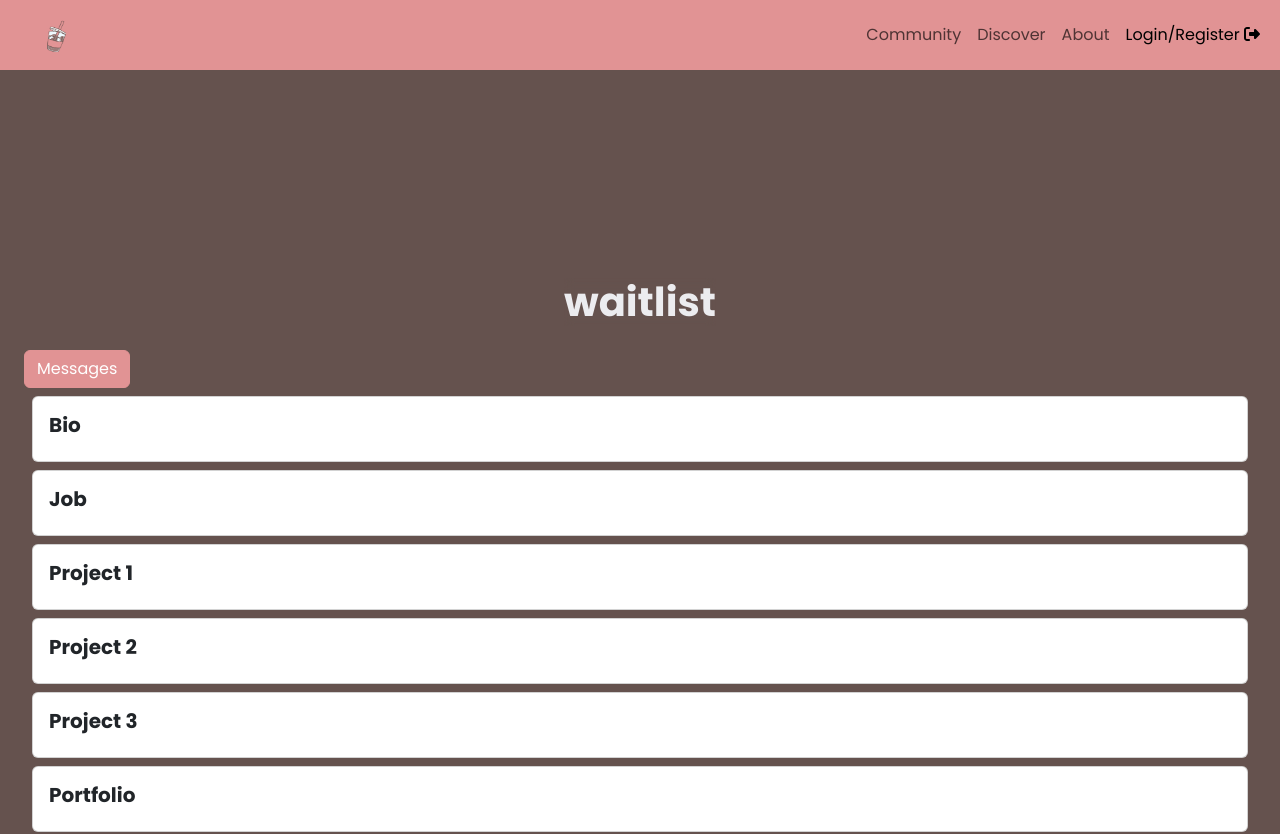
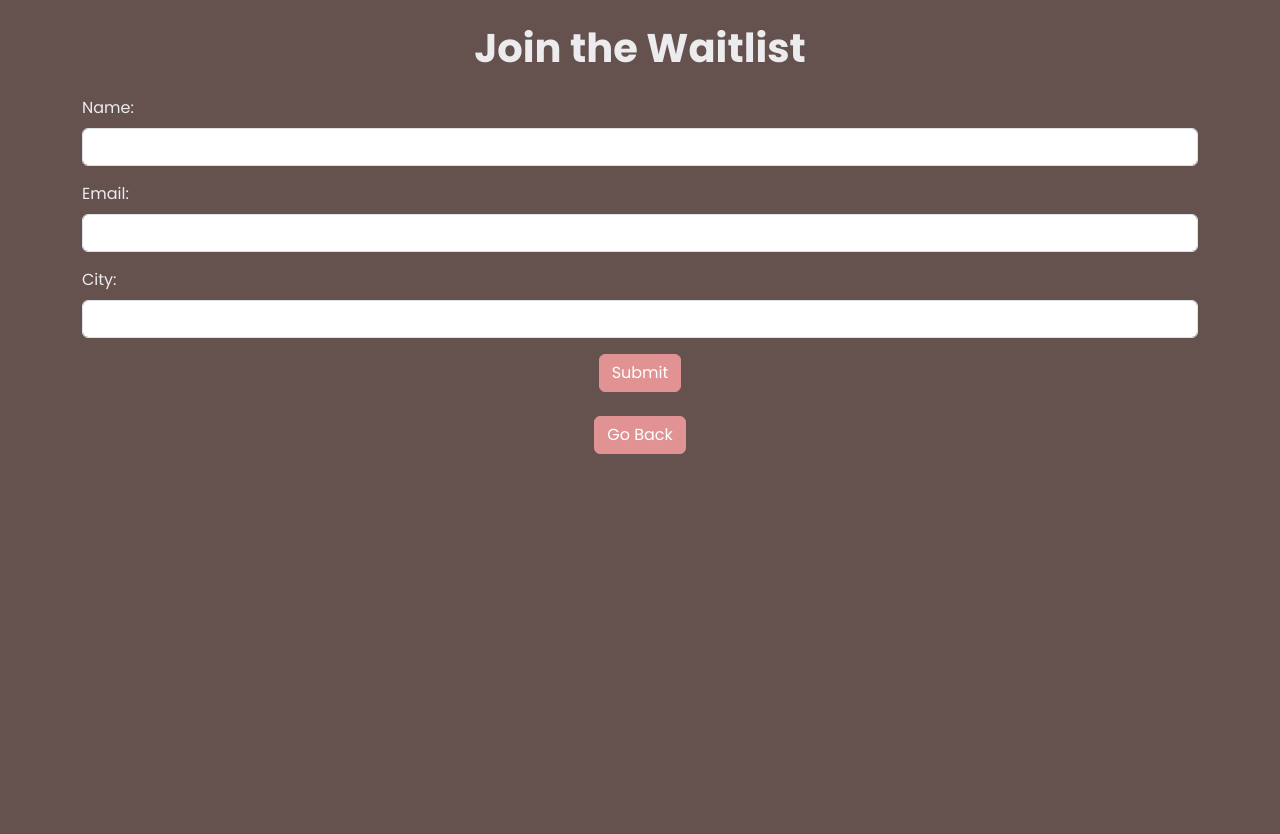
Before and after one commit to kostastepetes/creative-juice, a Vue app: page /waitlist in a window 1280 px wide. Shown: the top 834 px of the page. After the commit the page ends 800 px from the top, so only its background shows below. Built offline with nearby package versions, Linux system fonts and the light colour scheme; no server answers; the database is empty.

Commit message:
waitlist

```diff
--- /dev/null
+++ b/src/components/Waitlist.vue
@@ -0,0 +1,61 @@
+<template>
+    <div v-if="!formSubmitted">
+      <div class="waitlist-form container mt-4">
+        <h1 class="mb-4 text-center">Join the Waitlist</h1>
+        <div class="mb-3">
+          <label for="name" class="form-label">Name:</label>
+          <input id="name" v-model="name" class="form-control">
+        </div>
+        <div class="mb-3">
+          <label for="email" class="form-label">Email:</label>
+          <input id="email" type="email" v-model="email" class="form-control">
+        </div>
+        <div class="mb-3">
+          <label for="city" class="form-label">City:</label>
+          <input id="city" v-model="city" class="form-control">
+        </div>
+        <div class="text-center mt-2">
+          <button @click="submitForm" class="btn btn-primary">Submit</button>
+        </div>
+      </div>
+    </div>
+    <div v-else>
+      <h4 class="mb-4 text-center mt-5">You've successfully entered the Waitlist! We will let you know when Creative Juice finally becomes available in your area!</h4>
+    </div>
+    <div class="text-center mt-4">
+      <button @click="goBack" class="btn btn-primary mb-4">Go Back</button>
+    </div>
+  </template>
+
+  <script setup>
+  import { ref } from 'vue';
+  import { supabase } from '../supabase';
+  import { useRouter } from 'vue-router'
+
+  const name = ref('');
+  const email = ref('');
+  const city = ref('');
+  const formSubmitted = ref(false);
+
+  const router = useRouter()
+
+  const goBack = () => {
+  router.go(-1) // Go back to the previous page
+}
+
+  const submitForm = async () => {
+    let { error } = await supabase
+      .from('Waitlist')
+      .insert([{ name: name.value, email: email.value, city: city.value }]);
+
+    if (error) {
+      console.error('Error: ', error.message);
+    } else {
+      formSubmitted.value = true;
+    }
+  };
+  </script>
+
+  <style scoped>
+  /* Add your styles here */
+  </style>
--- a/src/main.js
+++ b/src/main.js
@@ -13,6 +13,7 @@ import Discover from './views/Discover.vue'
 import SubmitLocation from './views/SubmitLocation.vue'
 import Chat from './components/Chat.vue'
 import CoffeeRequest from './components/CoffeeRequest.vue'
+import Waitlist from './components/Waitlist.vue'
 import App from './App.vue'
 
 import { library, dom } from "@fortawesome/fontawesome-svg-core";
@@ -32,6 +33,7 @@ const routes = [
     { path: '/submit-location', component: SubmitLocation},
     { path: '/chat/:username', component: Chat, name: 'Chat' },
     { path: '/coffee-request', component: CoffeeRequest, name: 'CoffeeRequest' },
+    { path: '/waitlist', component: Waitlist, name: 'Waitlist' },
     { path: '/', component: Homepage }
 ]
 
--- a/src/views/Homepage.vue
+++ b/src/views/Homepage.vue
@@ -26,7 +26,7 @@ onMounted(() => {
   <Navbar :session="session"/>
   <Section headerText="Join the Creative Juice Community" subheaderText="Connect with creative people online or face-to-face over coffee." ctaText="Join"/>
   <Infobar :session="session" infoText="We're live in Patras, Greece" ctaText="Join our Beta"  url="/auth"/>
-  <Infobar :session="session" infoText="Live somewhere else?" ctaText="Join the Waitlist" url="#" />
+  <Infobar :session="session" infoText="Live somewhere else?" ctaText="Join the Waitlist" url="/waitlist" />
   <Info/>
   <Footer/>
 </template>
```
